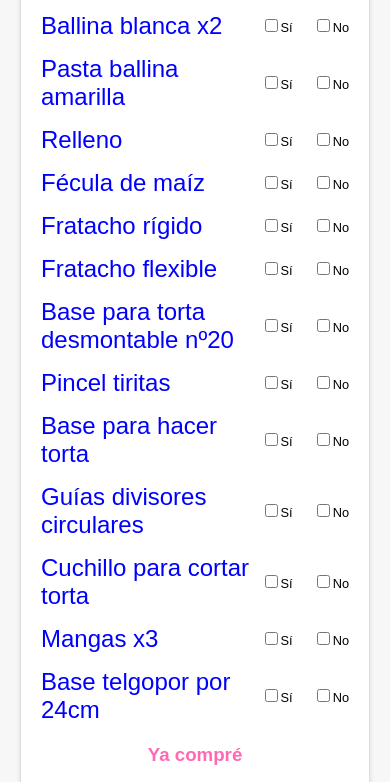
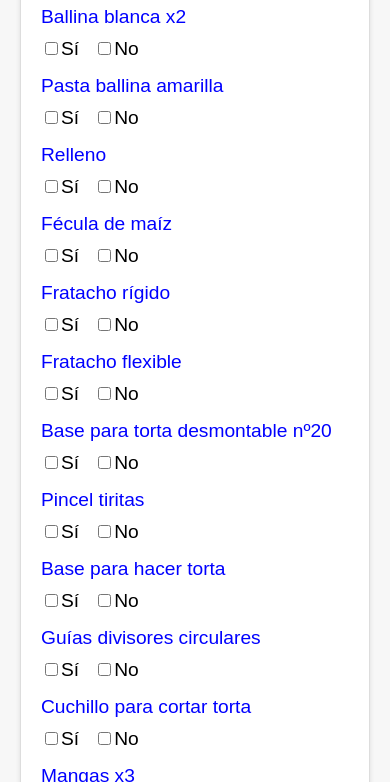
Before and after one commit to Hondone01/lista-compras, a plain HTML site: page index.html in a window 390 px wide. Shown: the part 152-934 px from the top of the page. Drawn offline with Linux system fonts and the light colour scheme.

Commit message:
Update index.html

```diff
--- a/index.html
+++ b/index.html
@@ -52,6 +52,24 @@
         }
         .sublist {
             margin-top: 20px;
+        }
+        /* Estilos responsive */
+        @media (max-width: 600px) {
+            .item {
+                flex-direction: column;
+                align-items: flex-start;
+                gap: 10px;
+            }
+            .checkbox-group {
+                justify-content: flex-start;
+                gap: 15px;
+            }
+            h1, h3 {
+                font-size: 1.2em;
+            }
+            .item label {
+                font-size: 1.2em; /* Reducir tamaño en dispositivos móviles */
+            }
         }
     </style>
 </head>
```
